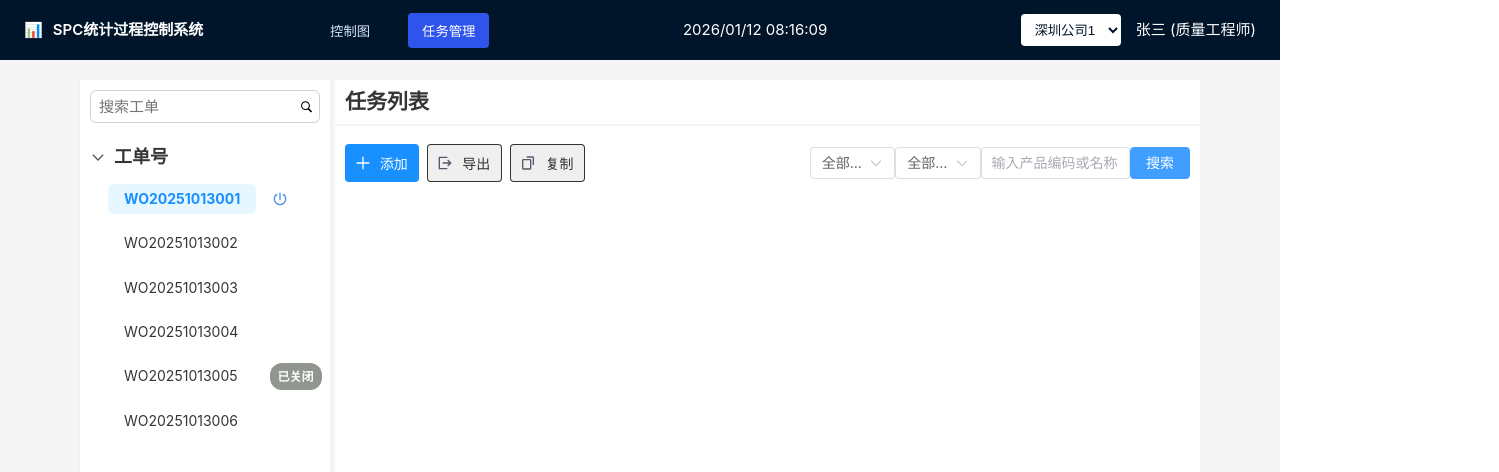
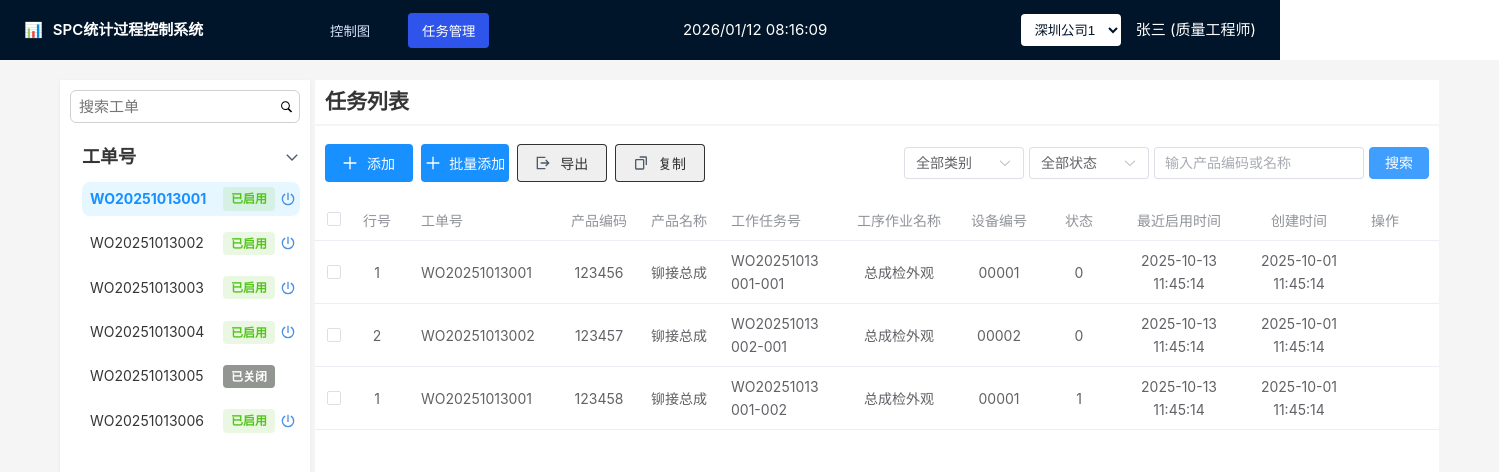
Before and after one commit to coderMalou/SPC-client, a Vue app: page /task in a window 1280 px wide. Shown: the top 472 px of the page, 1499 px wide, since content can reach past the window. Built offline with nearby package versions, Linux system fonts and the light colour scheme; the HTML template or start-up script is replaced by a standard one.

Commit message:
update-表格假数据

```diff
--- a/src/views/task/index.vue
+++ b/src/views/task/index.vue
@@ -2,22 +2,31 @@
     <div class="task-container">
         <div class="task-total">
             <div class="task-number">
-                <div class="search-bar" style="padding: 10px 0;">
-                    <div style="position: relative; width: 100%;display: flex; align-items: center; justify-content: space-between; border: solid 1.5px #15151533; border-radius: 6px; padding: 6px;">
+                <div style="
+                    display: flex;
+                    flex-direction: column;
+                    gap: 12px;
+                    align-items: center;
+                    padding: 10px 0;"
+                >
+                    <div class="search-bar">
                         <input type="text" id="taskNumber" class="form-control" placeholder="搜索工单"
                             style="font-size: 15px; border: none;display: flex; align-items: center; line-height: normal;">
                         <searchScope />
                     </div>
                 </div>
-                <div class="show-taskNo">
+                <div class="show-taskNo" @click="()=>isShowTaskNo = !isShowTaskNo">
+                    <span style="font-size: 18px; font-weight: bold; color: var(--color-dark-text);">工单号</span>
                     <downArrow />
-                    <span style="font-size: 18px; font-weight: bold; color: var(--color-dark-text);">工单号</span>
                 </div>
 
-                <div class="taskNo-list" v-for="item in taskNoList" :key="item.no">
+                <div class="taskNo-list"  v-for="item in taskNoList" :key="item.no" :class="{active: currentNo === item.no}">
                     <div class="taskNo" :class="{active: currentNo === item.no}" @click="()=>currentNo = item.no">{{ item.no }}</div>
-                    <powerOff v-if="currentNo === item.no && item.status !== 1" />
-                    <div class="status-badge badge-done" v-if="item.status === 1">已关闭</div>
+                    <div style="display: flex; align-items: center; justify-content: space-between; gap: 5px;">
+                        <div class="status-badge badge-done" v-if="item.status === 1">已关闭</div>
+                        <div class="status-badge status-done" v-else>已启用</div>
+                        <powerOff v-if="item.status !== 1" />
+                    </div>
                 </div>
             </div>
             <div class="task-list">
@@ -28,6 +37,10 @@
                         <button class="operate-btn add">
                             <plusIcon />
                             <span style="min-width: 30px;">添加</span>
+                        </button>
+                        <button class="operate-btn add">
+                            <plusIcon />
+                            <span style="min-width: 50px;">批量添加</span>
                         </button>
                         <button class="operate-btn norm">
                             <exportIcon />
@@ -59,6 +72,25 @@
                         <el-button type="primary">搜索</el-button>
                     </div>
                 </div>
+                <el-table
+                    :data="tableData"
+                    row-key="tid"
+                    style="width: 100%; height: 70%;"
+                    @selection-change="handleMultiSelect"
+                >
+                    <el-table-column type="selection" :selectable="()=>1" width="30"></el-table-column>
+                    <el-table-column prop="line" label="行号" width="64" align="center"></el-table-column>
+                    <el-table-column prop="ticket" label="工单号" width="150"></el-table-column>
+                    <el-table-column prop="pid" label="产品编码" width="" align="center"></el-table-column>
+                    <el-table-column prop="pname" label="产品名称" width="" align="center"></el-table-column>
+                    <el-table-column prop="tid" label="工作任务号" width="120"></el-table-column>
+                    <el-table-column prop="tname" label="工序作业名称" width="120" align="center"></el-table-column>
+                    <el-table-column prop="devid" label="设备编号" width="" align="center"></el-table-column>
+                    <el-table-column prop="status" label="状态" width="" align="center"></el-table-column>
+                    <el-table-column prop="stime" label="最近启用时间" width="120" align="center"></el-table-column>
+                    <el-table-column prop="ctime" label="创建时间" width="120" align="center"></el-table-column>
+                    <el-table-column label="操作" width=""></el-table-column>
+                </el-table>
             </div>
         </div>
     </div>
@@ -90,22 +122,34 @@ const typeList = ref([
     {name:'冲压', id: 2},
     {name:'热处理', id: 3}
 ])
+
 const statusList = ref([
     {name: '全部状态', id: 0},
     {name: '启用', id: 1},
     {name: '停用', id: 2}
 ])
 
+const tableData = ref([
+    {line:1, ticket:'WO20251013001', pid:'123456', pname:'铆接总成', tid:'WO20251013001-001', tname:'总成检外观', devid:'00001', status:'0', stime:'2025-10-13 11:45:14', ctime:'2025-10-01 11:45:14'},
+    {line:2, ticket:'WO20251013002', pid:'123457', pname:'铆接总成', tid:'WO20251013002-001', tname:'总成检外观', devid:'00002', status:'0', stime:'2025-10-13 11:45:14', ctime:'2025-10-01 11:45:14'},
+    {line:1, ticket:'WO20251013001', pid:'123458', pname:'铆接总成', tid:'WO20251013001-002', tname:'总成检外观', devid:'00001', status:'1', stime:'2025-10-13 11:45:14', ctime:'2025-10-01 11:45:14'},
+])
+
 const currentNo = ref(taskNoList.value[0]?.no || '')
 const currentType = ref(0)
 const currentStatus = ref(0)
+const selectedData = ref([])
+
+const handleMultiSelect = (val:any) => {
+    selectedData.value = val
+}
 </script>
 
 <style scoped lang="scss">
 .task-container {
     width: 100%;
     height: 100%;
-    padding: 20px 80px;
+    padding: 20px 60px;
     background-color: var(--color-model-bg);
     overflow-y: auto;
 }
@@ -136,14 +180,24 @@ const currentStatus = ref(0)
 }
 
 .search-bar {
+    position: relative;
+    width: 100%;
     display: flex;
-    flex-direction: column;
-    gap: 12px;
     align-items: center;
+    justify-content: space-between;
+    border: solid 1.5px #15151533;
+    border-radius: 6px;
+    padding: 6px;
+}
+
+.search-bar:focus {
+    border-color: #1890ff !important;
 }
 
 .show-taskNo {
+    margin-left: 12px;
     display: inline-flex;
+    justify-content: space-between;
     align-items: center;
     gap: 8px;
 }
@@ -152,20 +206,25 @@ const currentStatus = ref(0)
     margin-left: 12px;
     display: flex;
     align-items: center;
-    padding: 2px 6px;
+    padding: 2px 0;
     gap: 16px;
+    border-radius: 8px;
+}
+
+.taskNo-list.active {
+    background-color: #e6f7ff;
 }
 
 .taskNo {
+    width: 125px;
     color: var(--color-dark-text);
-    padding: 4px 16px;
+    padding: 4px 8px;
     border-radius: 6px;
     border: transparent;
     font-size: 14px;
 }
 .taskNo.active {
     color: var(--color-Hlight-text);
-    background-color: #e6f7ff;
     font-weight: bold;
 }
 
@@ -174,6 +233,7 @@ const currentStatus = ref(0)
     border-radius: 4px;
     font-size: 12px;
     font-weight: 600;
+    white-space: nowrap;
 
     &.status-open {
         background: rgba(24, 144, 255, 0.12);
@@ -193,10 +253,6 @@ const currentStatus = ref(0)
     &.badge-done {
         background: #929690;
         color: #fff;
-        white-space: nowrap;
-        font-size: 12px;
-        padding: 4px 8px;
-        border-radius: 12px;
     }
 }
 
@@ -212,11 +268,12 @@ const currentStatus = ref(0)
     width: 100%;
     display: inline-flex;
     justify-content: space-between;
+    gap: 16px;
     padding: 10px;
 }
 
 .operate-btn {
-    width: 240px;
+    width: 380px;
     display: flex;
     justify-content: space-between;
     padding: 8px 0;
@@ -243,9 +300,14 @@ const currentStatus = ref(0)
 }
 
 .filter-search {
-    width: 45%;
     display: flex;
-    justify-content: space-between;
     align-items: center;
+    gap: 5px;
+}
+
+.form-control:focus {
+    border: none !important;
+    box-shadow: none !important;
+    outline: none !important;
 }
 </style>
```
